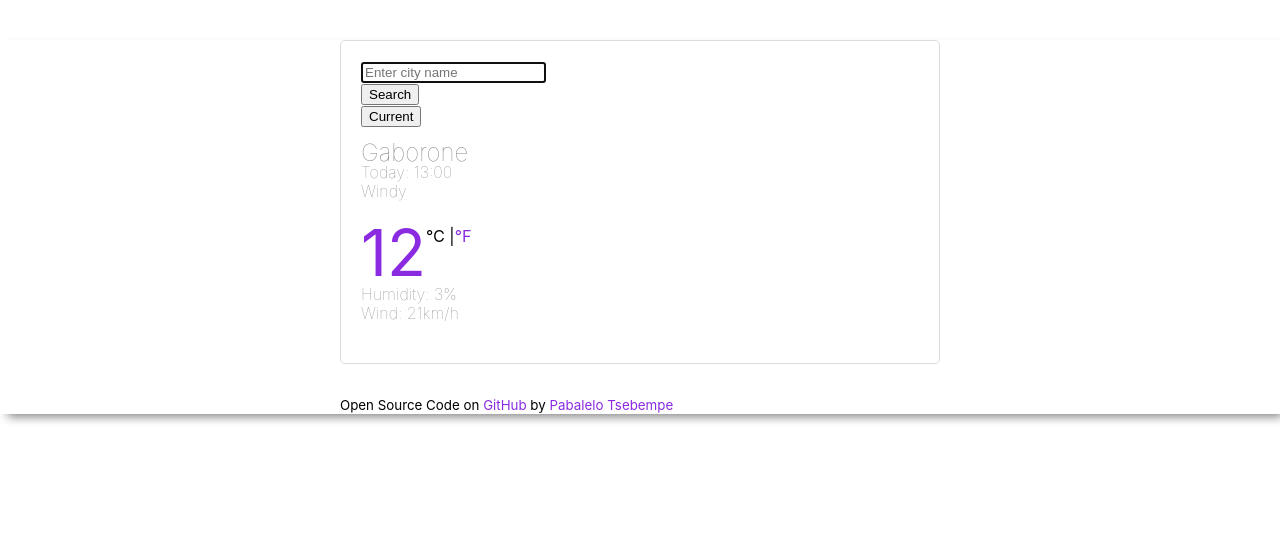
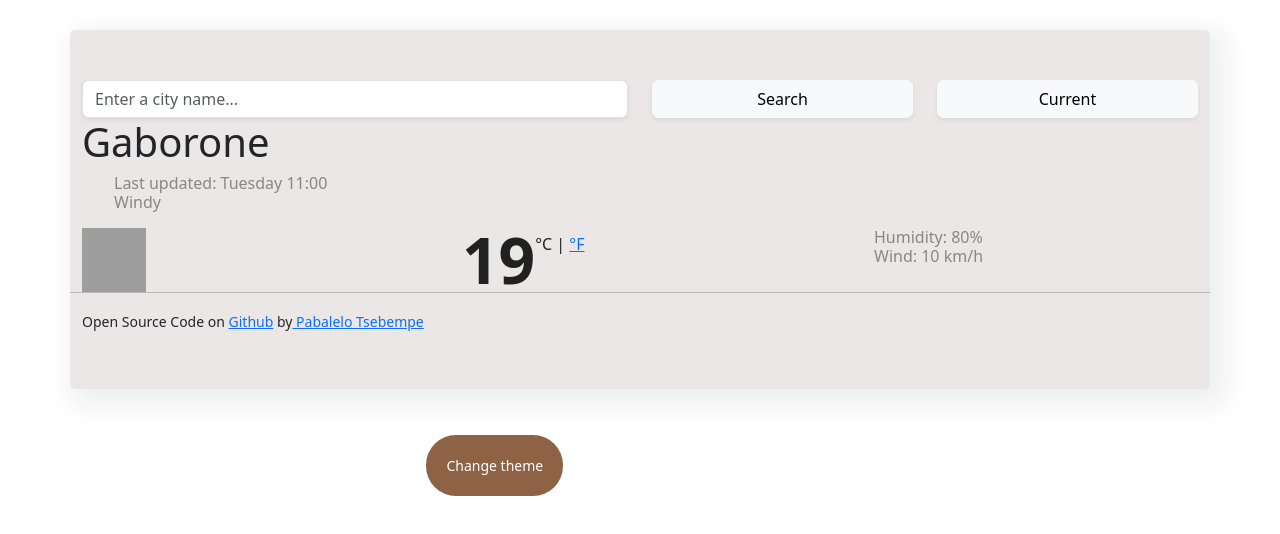
Before and after one commit to PabaleloLucia/react-app, a React (Create React App) app: page / in a window 1280 px wide. Shown: the top 534 px of the page. Built offline with nearby package versions, Linux system fonts and the light colour scheme; grey boxes are pictures that could not be loaded.

Commit message:
added the app.css file

```diff
--- a/package.json
+++ b/package.json
@@ -3,9 +3,11 @@
   "version": "0.1.0",
   "private": true,
   "dependencies": {
+    "@fortawesome/fontawesome-svg-core": "^6.4.0",
     "@testing-library/jest-dom": "^5.17.0",
     "@testing-library/react": "^13.4.0",
     "@testing-library/user-event": "^13.5.0",
+    "bootstrap": "^5.3.1",
     "react": "^18.2.0",
     "react-dom": "^18.2.0",
     "react-scripts": "5.0.1",
@@ -34,5 +36,8 @@
       "last 1 firefox version",
       "last 1 safari version"
     ]
+  },
+  "devDependencies": {
+    "prettier": "3.0.0"
   }
 }
--- a/public/index.html
+++ b/public/index.html
@@ -24,10 +24,10 @@
       work correctly both with client-side routing and a non-root public URL.
       Learn how to configure a non-root public URL by running `npm run build`.
     -->
-    <title>React App</title>
+    <title>Pabalelo's React App</title>
   </head>
   <body>
-    <noscript>You need to enable JavaScript to run this app.</noscript>
+
     <div id="root"></div>
     <!--
       This HTML file is a template.
--- /dev/null
+++ b/src/App.css
@@ -0,0 +1,43 @@
+.App {
+  max-width: 600px;
+  border-radius: 25px;
+  max-width: 700px;
+  margin: 30px auto;
+  padding: 40px;
+  padding-top: 50px;
+  background-color: #fff;
+  box-shadow: 9px 9px 24px 9px #13223811;
+}
+
+body {
+  font-family: sans-serif;
+  background-color: #f9f7fe;
+}
+
+h1 {
+  color: #878787;
+  font-size: 24px;
+  font-weight: 100;
+  line-height: 28px;
+  margin-bottom: 0;
+}
+
+ul {
+  margin: 0;
+  padding: 0;
+}
+
+li {
+  list-style: none;
+  margin: 0;
+  padding: 0;
+
+  color: rgb(135, 135, 135);
+  font-size: 16px;
+  font-weight: 100;
+  line-height: 19px;
+}
+
+li:first-letter {
+  text-transform: capitalize;
+}
--- a/src/App.js
+++ b/src/App.js
@@ -1,6 +1,6 @@
 //import logo from "./logo.svg";
 import React from "react";
-
+import "./App.css";
 import Weather from "./Weather";
 
 function App() {
--- a/src/Weather.css
+++ b/src/Weather.css
@@ -1,153 +1,55 @@
-.body {
-  margin: 0;
-  background: var(--body-bg);
-  align-items: center;
-  justify-content: center;
-  height: 100vh;
-  font-family: arial, sans-serif;
+.container {
+  border-radius: 5px;
+  max-width: 500px;
+  margin: 30px auto;
+  padding: 40px;
+  padding-top: 50px;
+  background-color: #ece7e7;
+  box-shadow: 9px 9px 24px 9px #13223811;
+}
+.Weather {
+  padding: 20px;
+  border: 1px solid #dadde1;
+  border-radius: 5px;
 }
 
-h1 {
-  color: rgb(135, 135, 135);
-  font-size: 24px;
-  font-weight: 100;
-  line-height: 20px;
-  margin-bottom: 0;
+.clearfix img {
+  margin-right: 5px;
+  height: 64px;
+  width: 64px;
 }
 
-ul {
-  margin: 0;
-  padding: 0;
+strong {
+  color: rgb(33, 33, 33);
+  font-size: 64px;
+  line-height: 1;
+  font-weight: 400;
 }
 
-li {
-  list-style: none;
-  margin: 0;
-  padding: 0;
-  color: rgb(135, 135, 135);
+.units {
+  position: relative;
   font-size: 16px;
-  font-weight: 100;
-  line-height: 19px;
-}
-li:first-letter {
-  text-transform: uppercase;
-}
-a {
+  top: -34px;
   text-decoration: none;
-  color: blueviolet;
 }
 
-a:hover {
-  text-decoration: underline;
+.active {
+  color: rgb(33, 33, 33);
+  cursor: default;
+  text-decoration: none;
 }
 
-small {
-  color: var(--text-color);
-}
-.card {
-  background: var(--container-bg);
-  box-shadow: 5px 5px 10px -3px rgba(0, 0, 0, 0.3);
-  border: 1px solid var(--card-bd-col);
-}
-
-.card > body {
-  color: var(--text-color);
-}
-.container {
-  background: var(--card-bg);
-  box-shadow: 5px 5px 10px -3px rgba(0, 0, 0, 0.3);
-  border: 1px solid var(--card-bd-col);
-}
-.container > body {
-  color: var(--text-color);
+.active:hover {
+  text-decoration: underline;
 }
 
 #theme_toggler {
   position: absolute;
-  bottom: 5%;
-  right: 5%;
-  background: #0096c3;
+  bottom: 38%;
+  right: 56%;
+  background: #8d6245;
   padding: 20px;
   border-radius: 30px;
   color: #fff;
   cursor: pointer;
 }
-
-.the-app {
-  max-width: 600px;
-  margin: 30px auto;
-  padding: 20px;
-  border: 1px solid #dadce0;
-  border-radius: 5px;
-  background: #d9f6fe;
-  color: var(--text-color);
-  background: var(--container-bg);
-}
-
-.wrapper {
-  max-width: 600px;
-  margin: 40px auto;
-}
-
-.weather {
-  margin-bottom: 20px;
-}
-
-.temp img {
-  margin-right: 5px;
-  float: left;
-  height: 64px;
-  width: 64px;
-}
-
-.temp strong {
-  color: blueviolet;
-  font-size: 64px;
-  line-height: 1;
-  font-weight: 400;
-  margin-right: 0;
-}
-.temp .weather-units {
-  position: relative;
-  font-size: 16px;
-  top: -34px;
-}
-
-.temp .focus {
-  color: black;
-  cursor: default;
-  text-decoration: none;
-}
-
-.temp .pointer {
-  color: blue;
-  cursor: default;
-  text-decoration: none;
-}
-
-.temp .focus:active {
-  color: rgb(255, 0, 0);
-  outline: none;
-}
-
-.temp .pointer:active {
-  color: rgb(255, 0, 0);
-  outline: none;
-}
-
-.app-forecast {
-  margin-top: 20px;
-  text-align: center;
-  color: black;
-}
-
-.app-forecast-date {
-  font-size: 16px;
-  opacity: 0.5;
-}
-.app-forecast-temperature-last {
-  opacity: 0.5;
-}
-.app-forecast-temp {
-  font-size: 13px;
-}
--- a/src/Weather.js
+++ b/src/Weather.js
@@ -2,31 +2,35 @@ import React from "react";
 import "./Weather.css";
 
 export default function Weather() {
+  let weatherData = {
+    city: "Gaborone",
+    temperature: 19,
+    date: "Tuesday",
+    time: "11:00",
+    description: "Windy",
+    imgUrl: "https://ssl.gstatic.com/onebox/weather/64/windy.png",
+    humidity: 80,
+    wind: 10,
+  };
+
   return (
-    <div className="Weather">
-      <div className="card">
     <div className="container">
-          <div className="wrapper">
-            <div className="the-app">
-              <form
-                className="row row-cols-lg-auto g-3 align-items-center mb-4"
-                id="city-form"
-              >
+      <div className="weather">
+        <form>
+          <div className="row">
             <div className="col-6">
               <input
                 type="search"
-                    autocomplete="off"
-                    autofocus="on"
-                    className="form-control"
-                    id="cityWeatherForecast"
-                    placeholder="Enter city name"
+                placeholder="Enter a city name..."
+                autocomplete="on"
+                className="form-control shadow-sm"
               />
             </div>
             <div className="col-3">
               <input
                 type="submit"
                 value="Search"
-                    className="btn btn-outline-secondary w-100"
+                className="form-control btn btn-light shadow-sm"
               />
             </div>
             <div className="col-3">
@@ -34,81 +38,75 @@ export default function Weather() {
                 type="submit"
                 value="Current"
                 id="current-location"
-                    className="btn btn-outline-secondary w-100"
+                className="form-control btn btn-light shadow-sm"
               />
+            </div>
           </div>
         </form>
 
-              <div className="weather">
-                <h1 id="city">Gaborone</h1>
+        <h1>{weatherData.city}</h1>
         <ul>
           <li>
-                    Today: <span id="date"> 13:00</span>
+            Last updated: {weatherData.date}{" "}
+            <span id="date-time">{weatherData.time}</span>
           </li>
-                  <li id="description"> windy</li>
+          <li>{weatherData.description}</li>
         </ul>
+        <div className="row">
+          <div className="col-4">
+            <div className="clearfix">
+              <img
+                src={weatherData.imgUrl}
+                alt={weatherData.description}
+                className="float-left"
+              />
             </div>
-              <div className="row">
-                <div className="col-6">
-                  <div className="clearfix temp">
-                    <i class="fa-solid fa-wind"></i>
+          </div>
+          <div className="col-4">
             <div className="float-left">
-                      <strong id="temperature">12</strong>
-                      <span className="weather-units">
-                        <a
-                          type="button"
-                          className="btn btn-link focus"
-                          id="key2"
-                        >
-                          ℃
+              <strong>{weatherData.temperature}</strong>
+              <span className="units">
+                <a href="/" className="active">
+                  °C
                 </a>{" "}
-                        |
-                        <a type="button" className="btn btn-link " id="key">
-                          ℉
-                        </a>
+                | <a href="/">°F</a>
               </span>
             </div>
           </div>
-                </div>
-                <div className="col-6">
+
+          <div className="col-4">
             <ul>
-                    <li>
-                      Humidity: <span id="humidity">3</span>%
-                    </li>
-                    <li>
-                      Wind: <span id="wind">21</span>km/h
-                    </li>
+              <li> Humidity: {weatherData.humidity}%</li>
+              <li> Wind: {weatherData.wind} km/h</li>
             </ul>
           </div>
-              </div>
-              <div className="app-forecast" id="weather-forecast"></div>
-            </div>
-
+          <hr />
+          <p class="githubLink">
             <small>
               Open Source Code on{" "}
               <a
+                class="gitHub"
                 href="https://github.com/PabaleloLucia/My-Project.git"
+                target="_blank"
                 rel="noreferrer"
-                title="Project on GitHub"
-                target="_blank"
-                className="btn btn-link "
               >
-                GitHub
+                Github
               </a>{" "}
-              by{" "}
+              by
               <a
+                class="email"
                 href="mailto:pabalelotsebempe@gmail.com"
                 target="_blank"
-                className="btn btn-link "
-                title="email me"
                 rel="noreferrer"
               >
+                {" "}
                 Pabalelo Tsebempe
               </a>
+              <span id="theme_toggler"> Change theme </span>
             </small>
+          </p>
         </div>
-        </div>
-      </div>
+      </div>{" "}
     </div>
   );
 }
```
Also changed, not shown: src/index.js (+8 -6 lines), 1 other file (tests, documents, lock files or other folders). Lines whose indentation alone changed are shown as unchanged.
